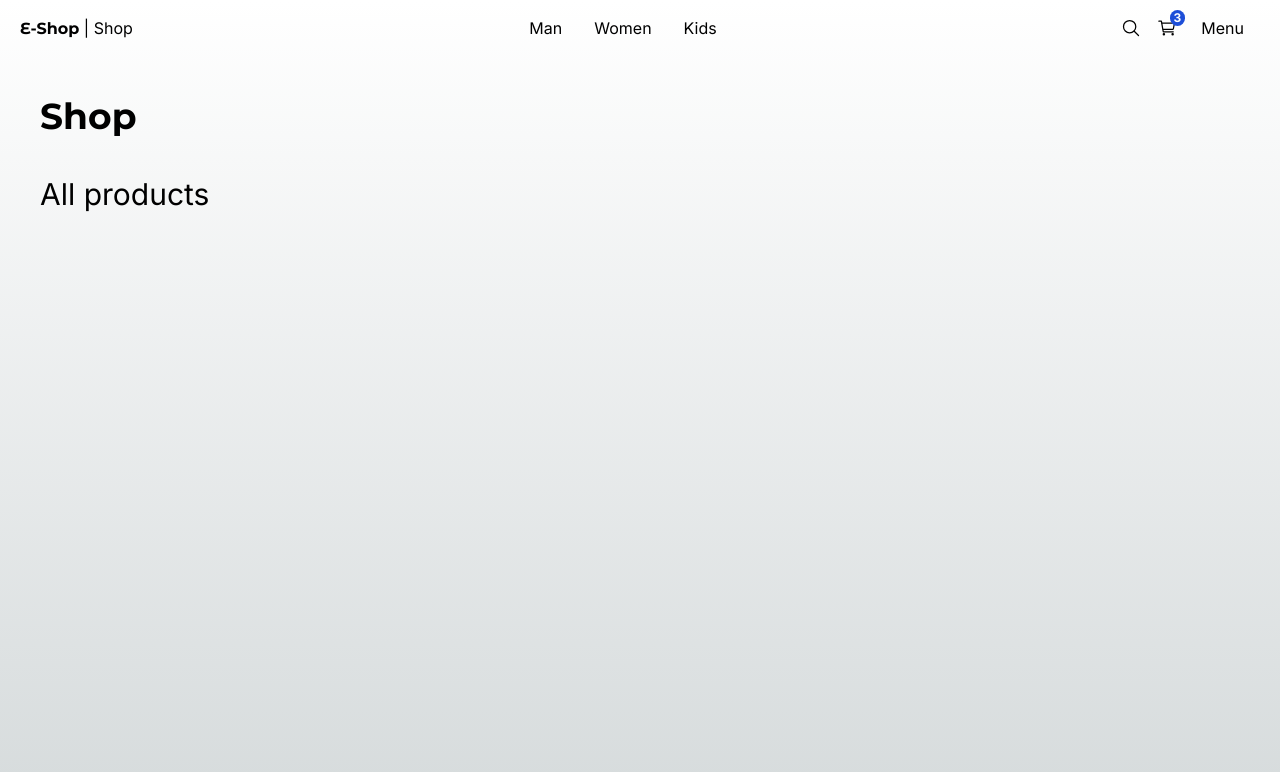
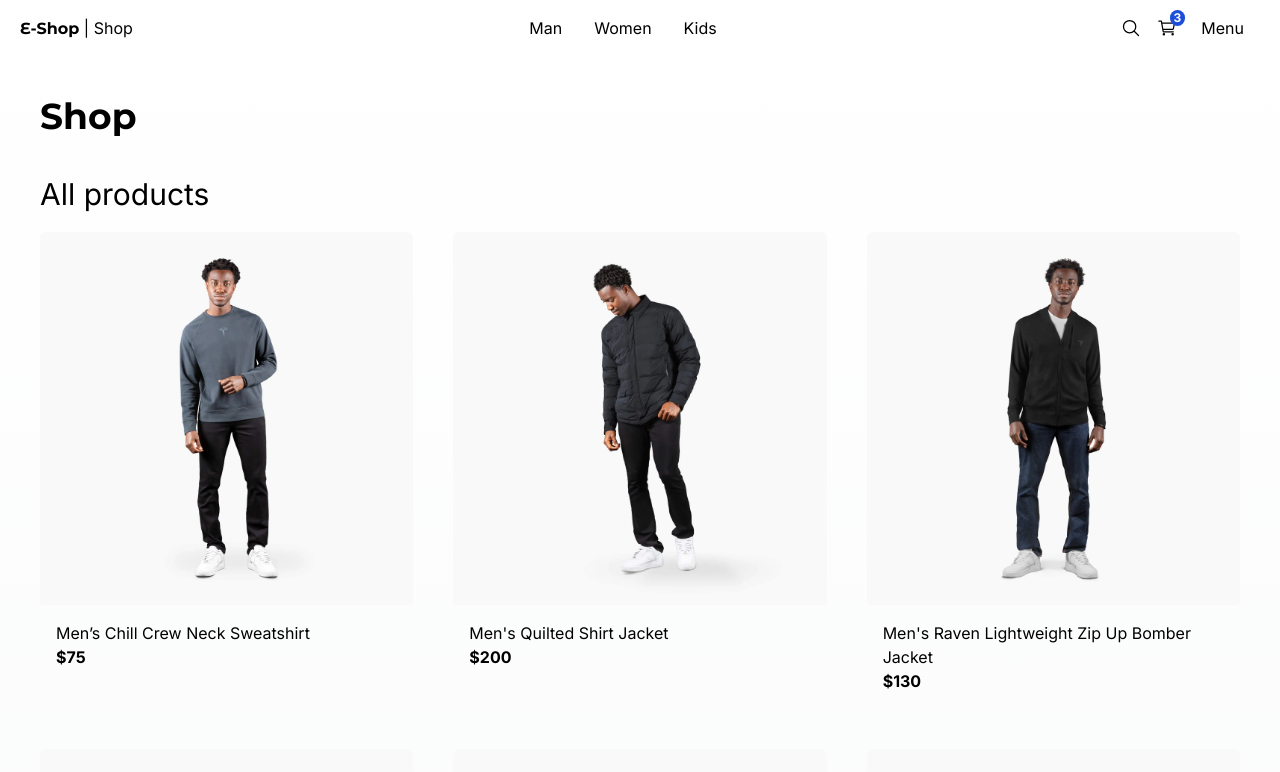
Before and after one commit to JaviOGDev/E-Shop, a Next.js app: page / in a window 1280 px wide. Shown: the top 772 px of the page. Built offline with nearby package versions, Linux system fonts and the light colour scheme.

Commit message:
Created component grid for products and a componente for each product

```diff
--- a/src/app/(shop)/page.tsx
+++ b/src/app/(shop)/page.tsx
@@ -1,9 +1,13 @@
-import { Title } from "@/components";
+import { ProductGrid, Title } from "@/components";
+import { initialData } from "@/seed/seed";
+
+const products = initialData.products;
 
 export default function Home() {
   return (
     <>
       <Title title="Shop" subtitle="All products" classname="mb-2" />
+      <ProductGrid products={products} />
     </>
   );
 }
--- a/src/components/index.ts
+++ b/src/components/index.ts
@@ -1,3 +1,5 @@
 export * from "./ui/top-menu/TopMenu";
 export * from "./ui/not-found/PageNotFound";
 export * from "./ui/title/Title";
+export * from "./products/product-grid/ProductGrid";
+export * from "./products/product-grid/ProductGridItem";
--- /dev/null
+++ b/src/components/products/product-grid/ProductGrid.tsx
@@ -0,0 +1,16 @@
+import { Product } from "@/interfaces";
+import { ProductGridItem } from "./ProductGridItem";
+
+interface Props {
+  products: Product[];
+}
+
+export const ProductGrid = ({ products }: Props) => {
+  return (
+    <div className="grid grid-cos-2 sm:grid-cols-3 gap-10 mb-10">
+      {products.map((product) => (
+        <ProductGridItem key={product.slug} product={product} />
+      ))}
+    </div>
+  );
+};
--- /dev/null
+++ b/src/components/products/product-grid/ProductGridItem.tsx
@@ -0,0 +1,36 @@
+"use client";
+
+import { Product } from "@/interfaces";
+import Image from "next/image";
+import Link from "next/link";
+import { useState } from "react";
+
+interface Props {
+  product: Product;
+}
+
+export const ProductGridItem = ({ product }: Props) => {
+  const [displayImage, setDisplayImage] = useState(product.images[0]);
+
+  return (
+    <div className="rounded-md overflow-hidden fade-in">
+      <Link href={`/product/${product.slug}`}>
+        <Image
+          src={`/products/${displayImage}`}
+          alt={product.title}
+          className="w-full object-cover rounded"
+          width={500}
+          height={500}
+          onMouseEnter={() => setDisplayImage(product.images[1])}
+          onMouseLeave={() => setDisplayImage(product.images[0])}
+        />
+      </Link>
+      <div className="p-4 flex flex-col">
+        <Link className="hover:text-blue-600" href={`/product/${product.slug}`}>
+          {product.title}
+        </Link>
+        <span className="text font-bold">${product.price}</span>
+      </div>
+    </div>
+  );
+};
--- /dev/null
+++ b/src/interfaces/index.ts
@@ -0,0 +1 @@
+export * from "./product.interface";
```
Also changed, not shown: src/interfaces/product.interface.ts (added, +16 -0 lines).
